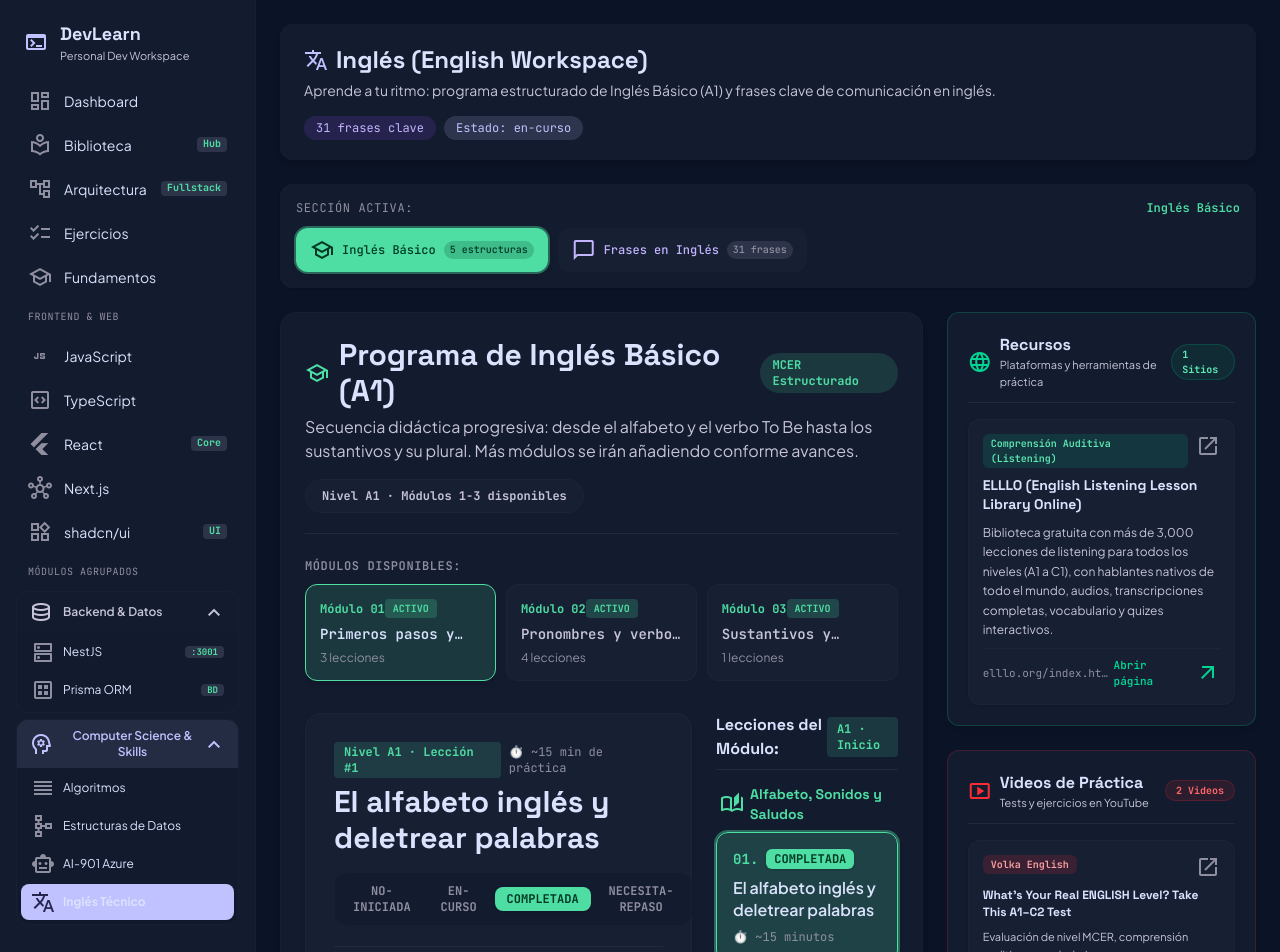
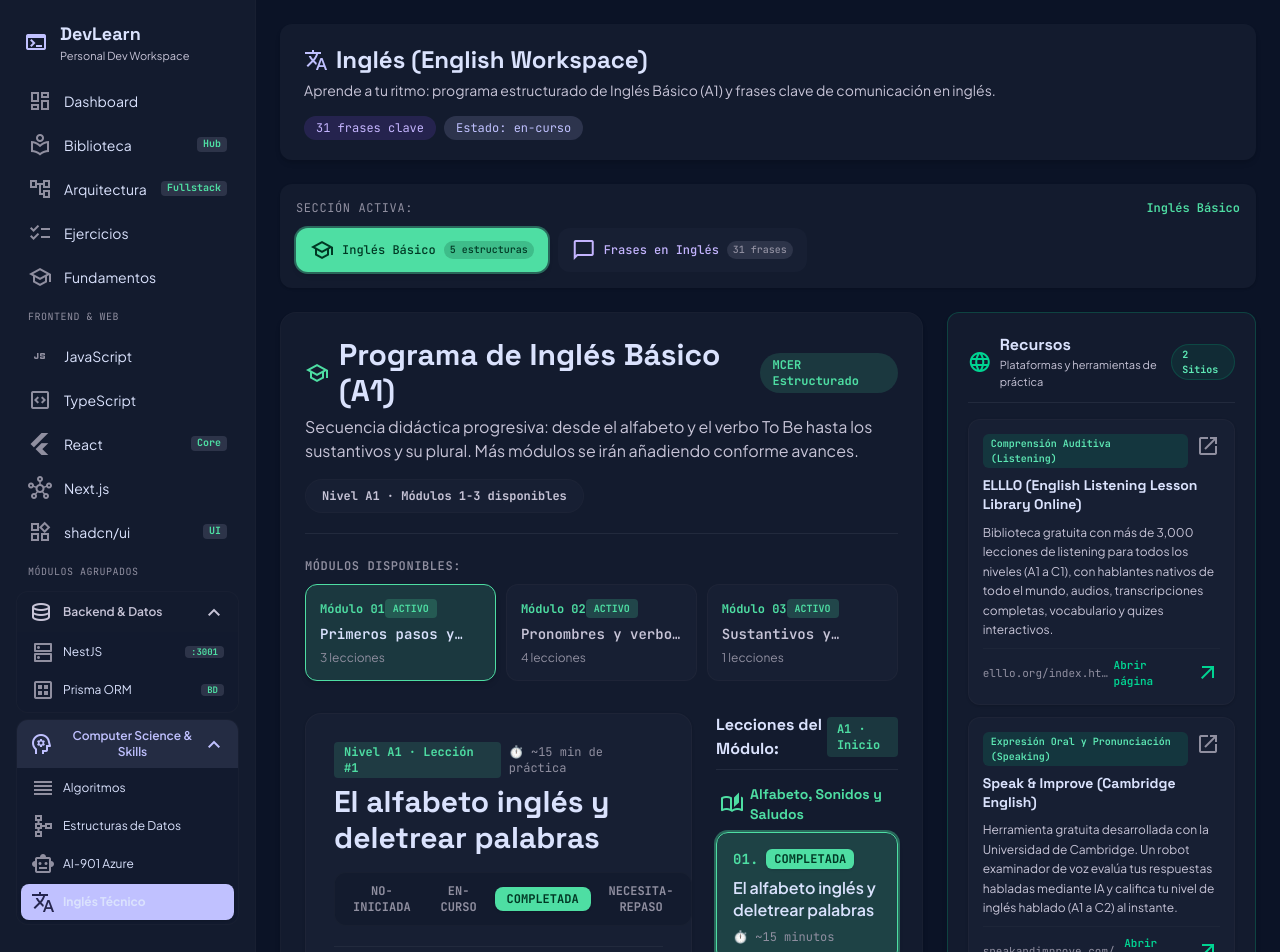
Before and after one commit to francoogb/devlearn, a Next.js app: page /ingles in a window 1280 px wide. Shown: the top 952 px of the page. Built offline with nearby package versions, Linux system fonts and the light colour scheme.

Commit message:
feat(ingles): agregar recurso Speak & Improve en columna de Recursos

```diff
--- a/src/content/ingles.ts
+++ b/src/content/ingles.ts
@@ -99,6 +99,15 @@ export const englishWebResources: EnglishWebResource[] = [
     description:
       "Biblioteca gratuita con más de 3,000 lecciones de listening para todos los niveles (A1 a C1), con hablantes nativos de todo el mundo, audios, transcripciones completas, vocabulario y quizes interactivos.",
     badge: "Recomendado · Listening",
+  },
+  {
+    id: "speak-and-improve",
+    title: "Speak & Improve (Cambridge English)",
+    url: "https://speakandimprove.com/task",
+    category: "Expresión Oral y Pronunciación (Speaking)",
+    description:
+      "Herramienta gratuita desarrollada con la Universidad de Cambridge. Un robot examinador de voz evalúa tus respuestas habladas mediante IA y califica tu nivel de inglés hablado (A1 a C2) al instante.",
+    badge: "Recomendado · Speaking IA",
   },
 ];
 
```
